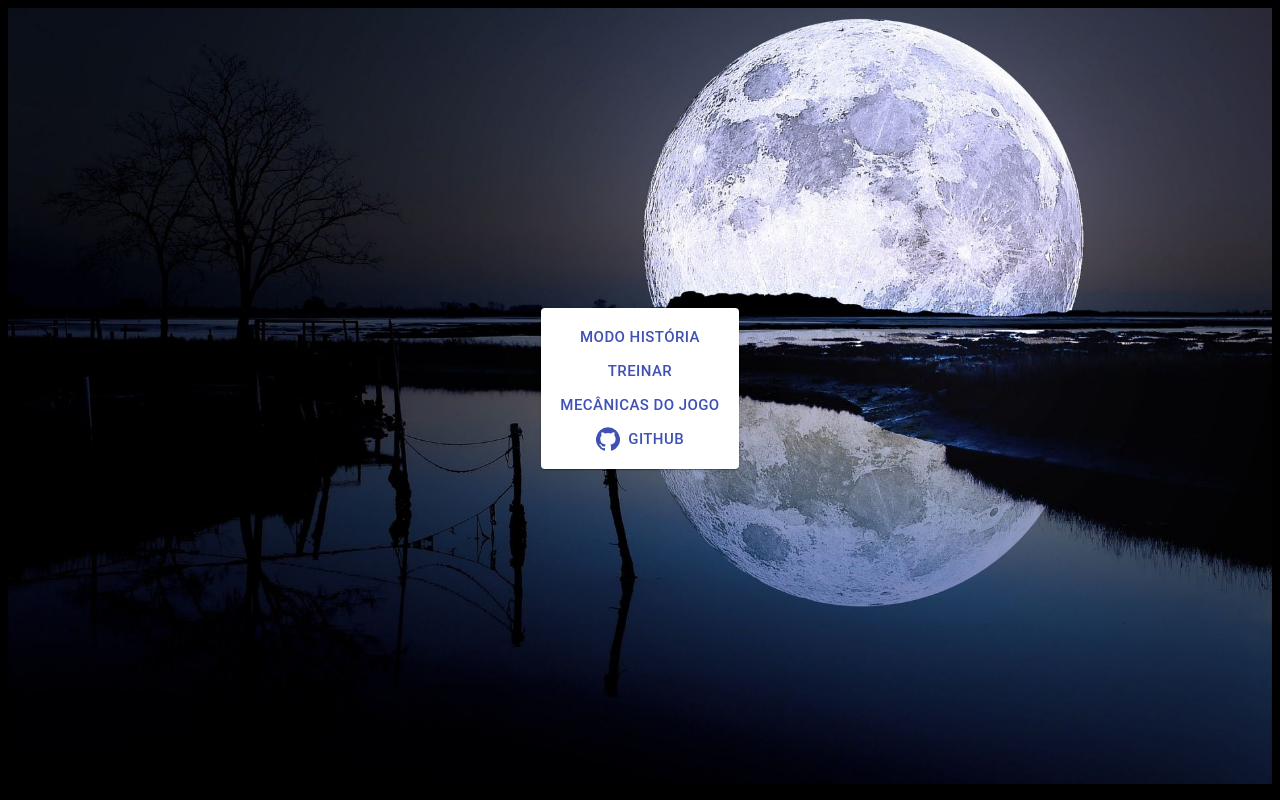
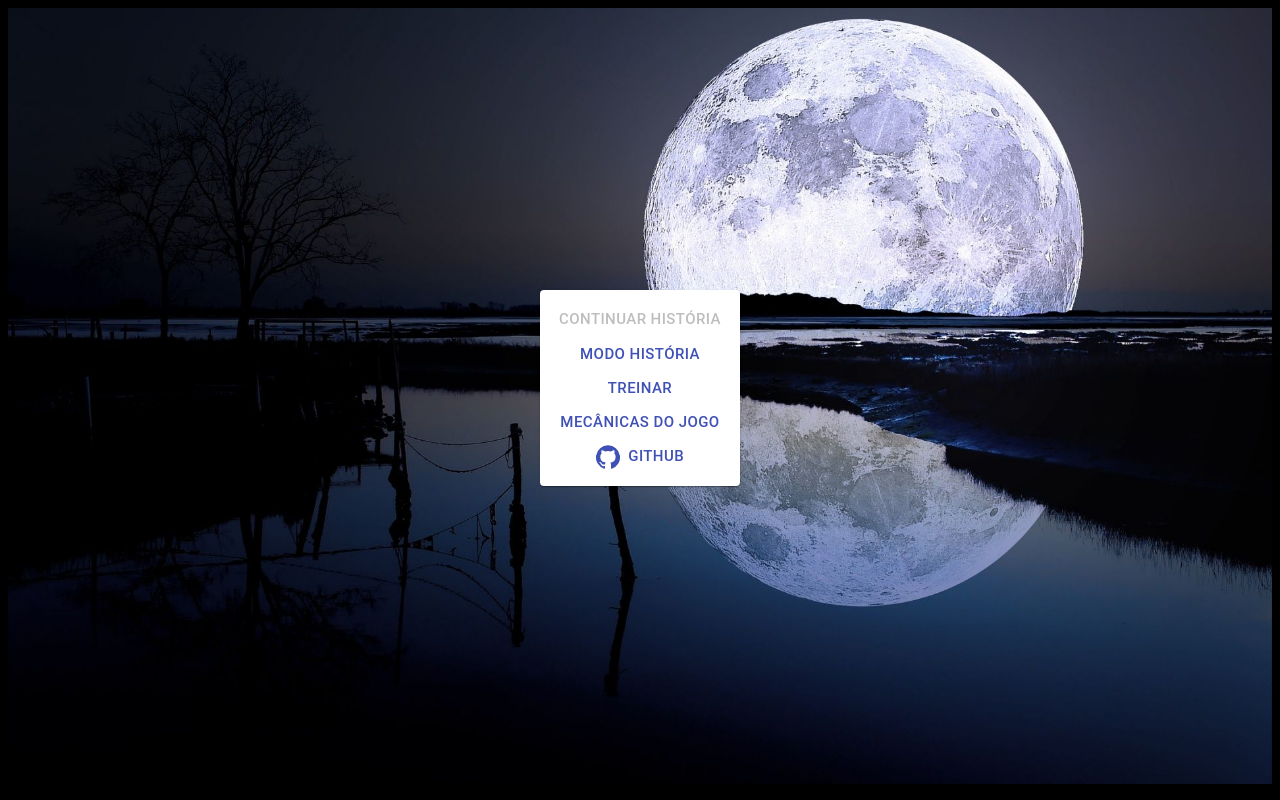
Before and after one commit to gonribeiro/React-Battle-Rpg, a React (Create React App) app: page / in a window 1280 px wide. Built offline with nearby package versions, Linux system fonts and the light colour scheme; no server answers; the HTML template or start-up script is replaced by a standard one.

Commit message:
Restaurado continuação da história

```diff
--- a/src/pages/Landing.tsx
+++ b/src/pages/Landing.tsx
@@ -11,7 +11,7 @@ import GitHubIcon from '@material-ui/icons/GitHub';
 export default function Landing() {
     // const { user, signInWithGoogle } = useAuth();
     const history = useHistory();
-    const { updateStoryValue } = useStory();
+    const { storyValue, updateStoryValue } = useStory();
 
     async function gameMode(mode: String) {
         if (mode === 'new-game') { // Parâmetros para novo jogo do modo história
@@ -58,19 +58,16 @@ export default function Landing() {
                 }}
             >
                 <Paper className="paper">
-                    {/* <Grid container spacing={2} justify="center">
+                    <Grid container spacing={2} justify="center">
                         <Button
                             size="large"
                             color="primary"
                             onClick={() => gameMode('story-mode')}
-                            disabled={
-                                // Havendo cookie, há opção de continuar história
-                                String(Cookies.get('storyNumber')) !== 'undefined' ? false : true
-                            }
+                            disabled={storyValue.inGame ? false : true}
                         >
                             Continuar História
                         </Button>
-                    </Grid> */}
+                    </Grid>
                     <Grid container spacing={2} justify="center">
                         <Button
                             size="large"
```
